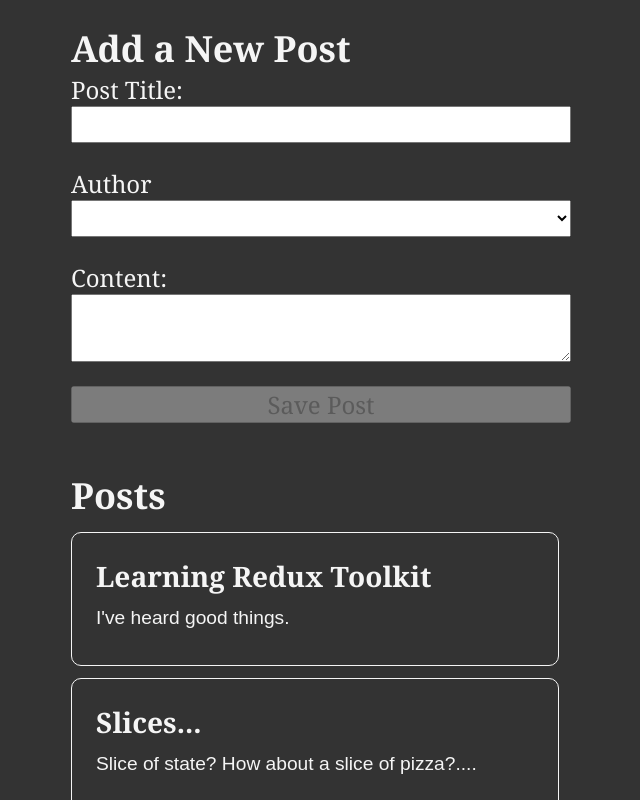
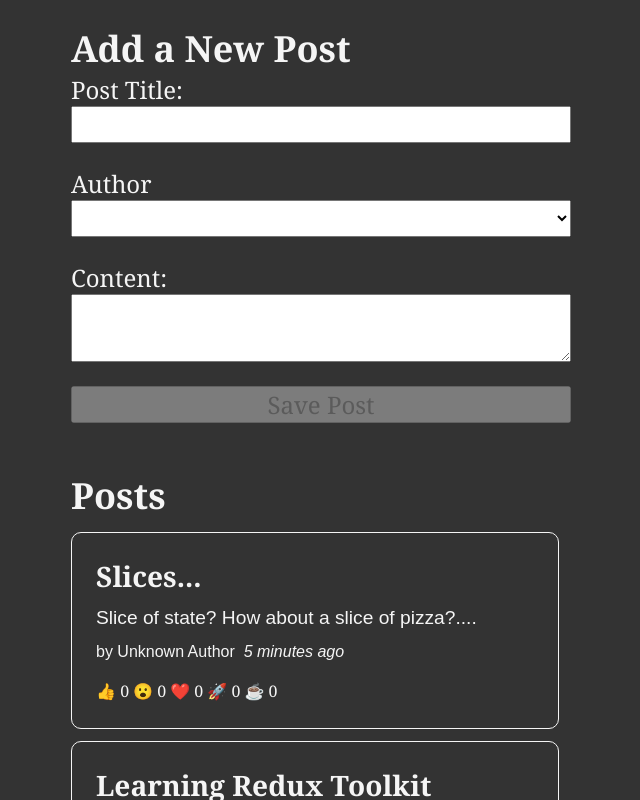
Before and after one commit to JayGee23/redux_bulletinBoard, a React (Create React App) app: page / in a window 1280 px wide. Shown: the top 800 px of the page, without its empty margins (319-959 px from the left). Built offline with nearby package versions, Linux system fonts and the light colour scheme.

Commit message:
post timestamp and emojis added

```diff
--- a/package.json
+++ b/package.json
@@ -7,6 +7,7 @@
     "@testing-library/jest-dom": "^5.17.0",
     "@testing-library/react": "^13.4.0",
     "@testing-library/user-event": "^13.5.0",
+    "date-fns": "^2.30.0",
     "react": "^18.2.0",
     "react-dom": "^18.2.0",
     "react-redux": "^8.1.2",
--- /dev/null
+++ b/src/features/posts/PostAuthor.js
@@ -0,0 +1,18 @@
+import { useSelector } from "react-redux";
+import { selectAllUsers } from "../users/usersSlice";
+
+
+const PostAuthor = ({ userId }) => {
+
+    const users = useSelector(selectAllUsers)
+
+    const author = users.find(user => user.id === userId)
+
+    return (
+        <span>
+            by {author ? author.name : 'Unknown Author'}
+        </span>
+    )
+}
+
+export default PostAuthor
--- a/src/features/posts/PostsList.js
+++ b/src/features/posts/PostsList.js
@@ -1,23 +1,30 @@
 import { useSelector } from "react-redux";
 import { selectAllPosts } from "./postsSlice";
+import PostAuthor from "./PostAuthor";
+import TimeAgo from "./TimeAgo";
+import ReactionButtons from "./ReactionButtons";
 
 const PostsList = () => {
-
     const posts = useSelector(selectAllPosts)
 
-    console.log(posts)
+    const orderedPosts = posts.slice().sort((a, b) => b.date.localeCompare(a.date))
 
-    const renderedPosts = posts.map((post) => (
+    const renderedPosts = orderedPosts.map((post) => (
         <article key={post.id}>
             <h3>{post.title}</h3>
             <p>{post.content.substring(0, 100)}</p>
+            <p className="postCredit">
+                <PostAuthor userId={post.userId} />
+                <TimeAgo timestamp={post.date} />
+            </p>
+            <ReactionButtons post={post} />
         </article>
     ))
 
     return (
         <section>
             <h2>Posts</h2>
-            {renderedPosts  }
+            {renderedPosts}
         </section>
     )
 }
--- /dev/null
+++ b/src/features/posts/ReactionButtons.js
@@ -0,0 +1,37 @@
+import { useDispatch } from "react-redux";
+import { reactionAdded } from "./postsSlice";
+
+const reactionEmoji = {
+    thumbsUp: '👍',
+    wow: '😮',
+    heart: '❤️',
+    rocket: '🚀',
+    coffee: '☕'
+}
+
+const ReactionButtons = ({ post }) => {
+    const dispatch = useDispatch()
+
+    const ReactionButtons = Object.entries(reactionEmoji).map(([name, emoji]) => {
+        return (
+            <button
+                key={name}
+                type="button"
+                className="reactionButton"
+                onClick={() => {
+                    dispatch(reactionAdded({postId: post.id, reaction: name}))
+                }}
+            >
+                {emoji} {post.reactions[name]}
+            </button>
+        )
+    })
+
+    return (
+        <div>{ReactionButtons}</div>
+    )
+
+
+}
+
+export default ReactionButtons
--- /dev/null
+++ b/src/features/posts/TimeAgo.js
@@ -0,0 +1,19 @@
+import { formatDistanceToNow, parseISO } from "date-fns";
+
+const TimeAgo = ({ timestamp }) => {
+
+    let timeAgo = ''
+    if(timestamp) {
+        const date = parseISO(timestamp)
+        const timePeriod = formatDistanceToNow(date)
+        timeAgo = `${timePeriod} ago`
+    }
+
+  return (
+        <span title={timestamp}>
+            &nbsp; <i>{timeAgo}</i>
+        </span>
+    )
+}
+
+export default TimeAgo
--- a/src/features/posts/postsSlice.js
+++ b/src/features/posts/postsSlice.js
@@ -1,9 +1,34 @@
 import { createSlice, nanoid } from "@reduxjs/toolkit";
+import { sub } from "date-fns";
 
 //initializing initial state for this "slice" of global state. Here hardcoding in two posts to start with.
 const initialState = [
-    {id: '1', title: 'Learning Redux Toolkit', content: "I've heard good things."},
-    {id: '2', title: 'Slices...', content: "Slice of state? How about a slice of pizza?...."}
+    {
+        id: '1',
+        title: 'Learning Redux Toolkit',
+        content: "I've heard good things.",
+        date: sub(new Date(), {minutes: 10}).toISOString(),
+        reactions: {
+            thumbsUp: 0,
+            wow: 0,
+            heart: 0,
+            rocket: 0,
+            coffee: 0,
+        }
+    },
+    {
+        id: '2',
+        title: 'Slices...',
+        content: "Slice of state? How about a slice of pizza?....",
+        date: sub(new Date(), {minutes: 5}).toISOString(),
+        reactions: {
+            thumbsUp: 0,
+            wow: 0,
+            heart: 0,
+            rocket: 0,
+            coffee: 0,
+        }
+    },
 ]
 
 
@@ -22,9 +47,24 @@
                         id: nanoid(),
                         title,
                         content,
-                        userId
+                        date: new Date().toISOString(),
+                        userId,
+                        reactions: {
+                            thumbsUp: 0,
+                            wow: 0,
+                            heart: 0,
+                            rocket: 0,
+                            coffee: 0,
+                        }
                     }
                 }
+            }
+        },
+        reactionAdded(state, action) {
+            const {postId, reaction} = action.payload
+            const existingPost = state.find(post => post.id === postId)
+            if(existingPost) {
+                existingPost.reactions[reaction]++
             }
         }
     }
@@ -33,6 +73,6 @@
 export const selectAllPosts = (state) => state.posts
 
 //exporting an action creator function. Automatically created when creating the reducer function above.
-export const {postAdded} = postsSlice.actions
+export const {postAdded, reactionAdded} = postsSlice.actions
 
 export default postsSlice.reducer
```
Also changed, not shown: 1 other file (tests, documents, lock files or other folders).
